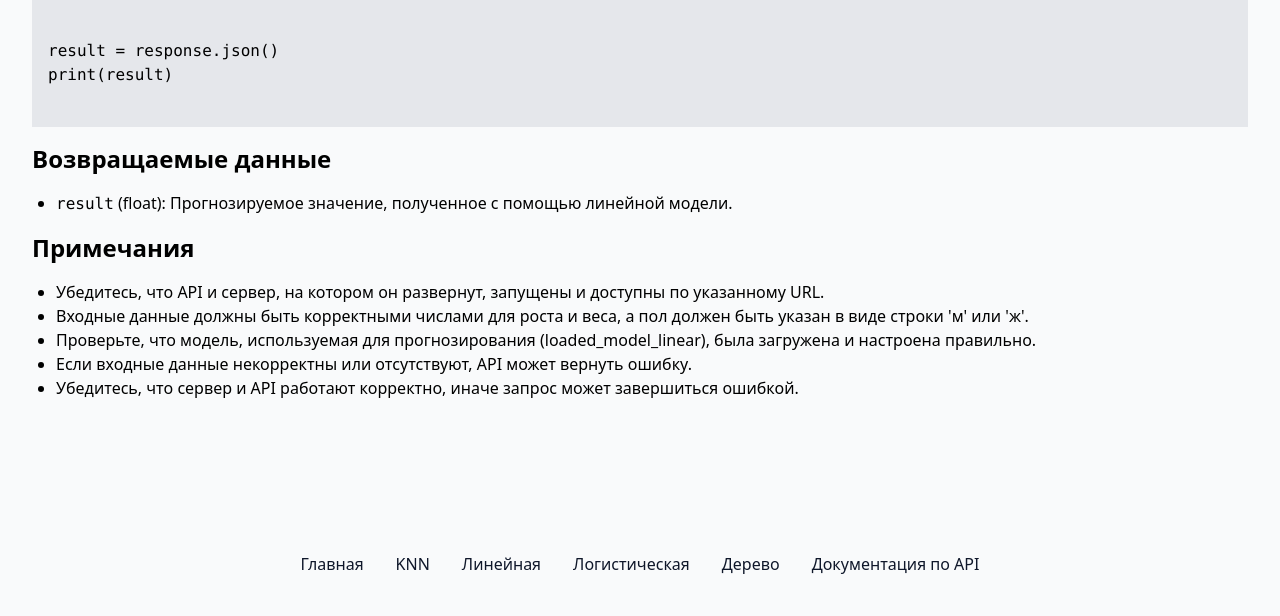
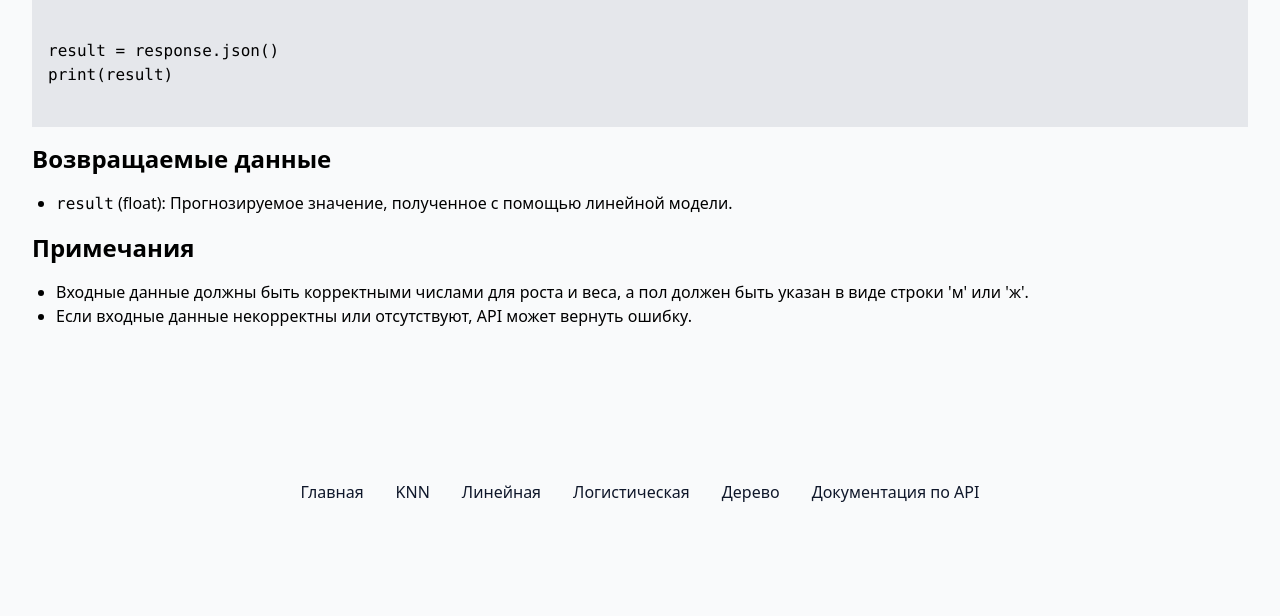
Before and after one commit to Kostess/Paliy, a Flask app: page /doc_api in a window 1280 px wide. Shown: the part 1214-1830 px from the top of the page. After the commit the page ends 1716 px from the top, so only its background shows below. Run offline with Flask 3, Linux system fonts and the light colour scheme; parts of the project's set-up code (start-up, migrations or seed data) failed here and were passed over; some libraries are stand-ins or nearby versions.

Commit message:
готово

```diff
--- a/templates/documentAPI.html
+++ b/templates/documentAPI.html
@@ -50,11 +50,8 @@ print(result)
 
     <h2 class="text-2xl font-bold mb-4">Примечания</h2>
     <ul class="list-disc pl-6">
-        <li>Убедитесь, что API и сервер, на котором он развернут, запущены и доступны по указанному URL.</li>
         <li>Входные данные должны быть корректными числами для роста и веса, а пол должен быть указан в виде строки 'м' или 'ж'.</li>
-        <li>Проверьте, что модель, используемая для прогнозирования (loaded_model_linear), была загружена и настроена правильно.</li>
         <li>Если входные данные некорректны или отсутствуют, API может вернуть ошибку.</li>
-        <li>Убедитесь, что сервер и API работают корректно, иначе запрос может завершиться ошибкой.</li>
     </ul>
 </div>
 {% endblock %}
```
